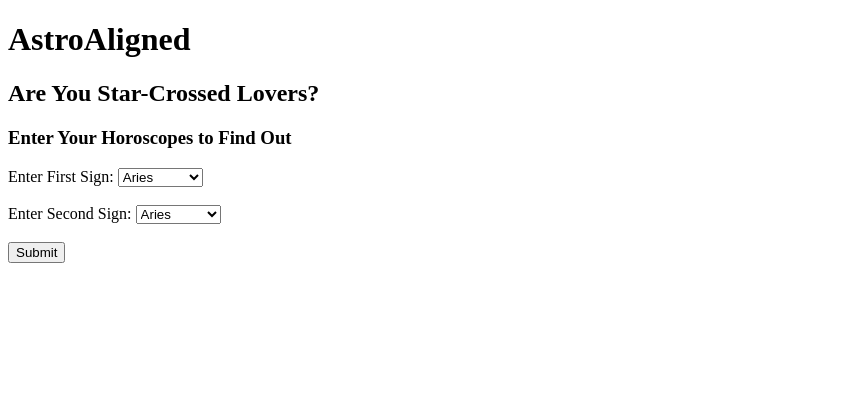
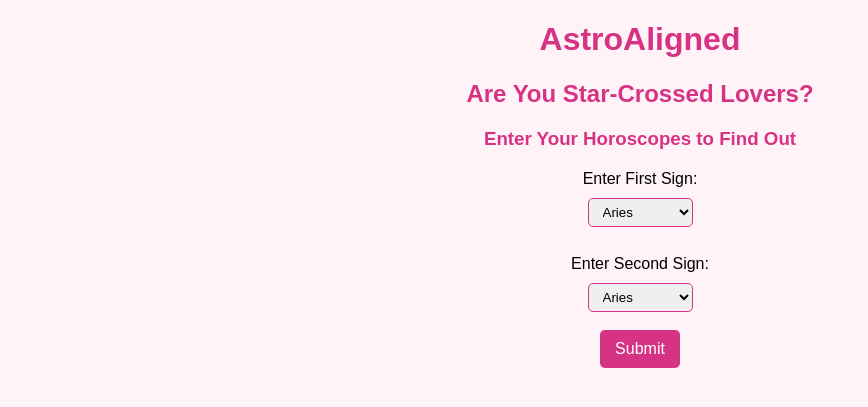
Before and after one commit to adjokoto/FinalProject, a Django app: page /home/ in a window 1280 px wide. Shown: the top 407 px of the page, without its empty margins (0-868 px from the left). Run offline with Django 5.2, Linux system fonts and the light colour scheme.

Commit message:
updated the templates for login, registration, homepage, and results

```diff
--- a/Project_AstrAligned/Project_AstrAligned/urls.py
+++ b/Project_AstrAligned/Project_AstrAligned/urls.py
@@ -22,6 +22,6 @@ urlpatterns = [
     path("admin/", admin.site.urls),
     path('home/', views.home, name="home"),
     path('register/', views.register, name='register'),
-    path('results/', views.compatability_view, name='results'),
+    path('results/', views.results, name='results'),
     path('', views.login, name='login')
 ]
--- a/Project_AstrAligned/myapp/views.py
+++ b/Project_AstrAligned/myapp/views.py
@@ -66,7 +66,7 @@ def login(request):
 
 
 
-def compatability_view(request):
+def results(request):
     if request.method == 'POST':
         sign_one = request.POST.get('sign1')
         sign_two = request.POST.get('sign2')
--- a/Project_AstrAligned/templates/myapp/homepage.html
+++ b/Project_AstrAligned/templates/myapp/homepage.html
@@ -3,6 +3,46 @@
 <head>
     <meta charset="UTF-8">
     <title>AstroAligned</title>
+    <style>
+        body {
+            font-family: Arial, sans-serif;
+            text-align: center;
+            background-color: #fff3f8; /* Light pink background */
+        }
+
+        h1, h2, h3 {
+            color: #d63384; /* Pink text for headings */
+        }
+
+        form {
+            margin-top: 20px;
+        }
+
+        label {
+            display: block;
+            margin: 10px 0;
+        }
+
+        select {
+            padding: 5px 10px;
+            border-radius: 5px;
+            border: 1px solid #d63384; /* Pink border for dropdowns */
+        }
+
+        button {
+            background-color: #d63384; /* Pink background for button */
+            color: white;
+            padding: 10px 15px;
+            border: none;
+            border-radius: 5px;
+            cursor: pointer;
+            font-size: 16px;
+        }
+
+        button:hover {
+            background-color: #c72d78; /* Slightly darker pink on hover */
+        }
+    </style>
 </head>
 <body>
     <h1>AstroAligned</h1>
@@ -26,8 +66,7 @@
             <option value="aquarius">Aquarius</option>
             <option value="pisces">Pisces</option>
         </select>
-        <br>
-        <br>
+        <br><br>
         <label for="sign2">Enter Second Sign:</label>
         <select name="sign2" id="sign2">
             <option value="aries">Aries</option>
@@ -43,8 +82,7 @@
             <option value="aquarius">Aquarius</option>
             <option value="pisces">Pisces</option>
         </select>
-        <br>
-        <br>
+        <br><br>
         <button type="submit">Submit</button>
     </form>
 </body>
```
Also changed, not shown: Project_AstrAligned/templates/myapp/register.html (+66 -14 lines), Project_AstrAligned/templates/myapp/results.html (+25 -3 lines).
